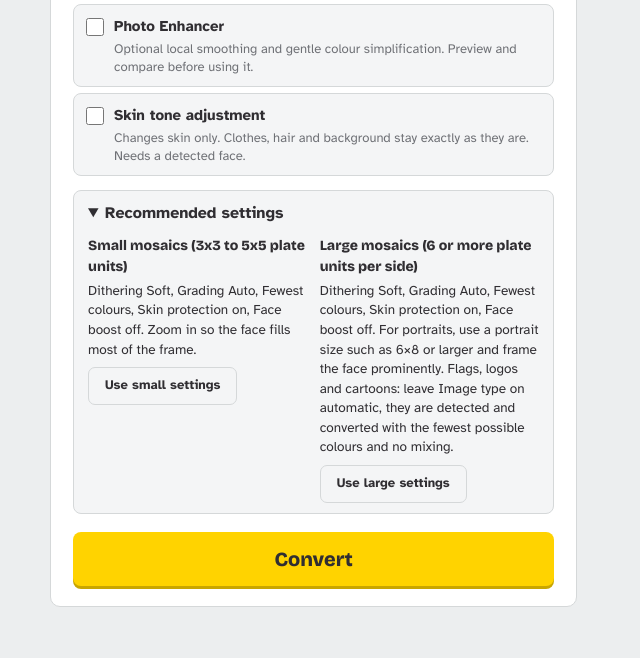
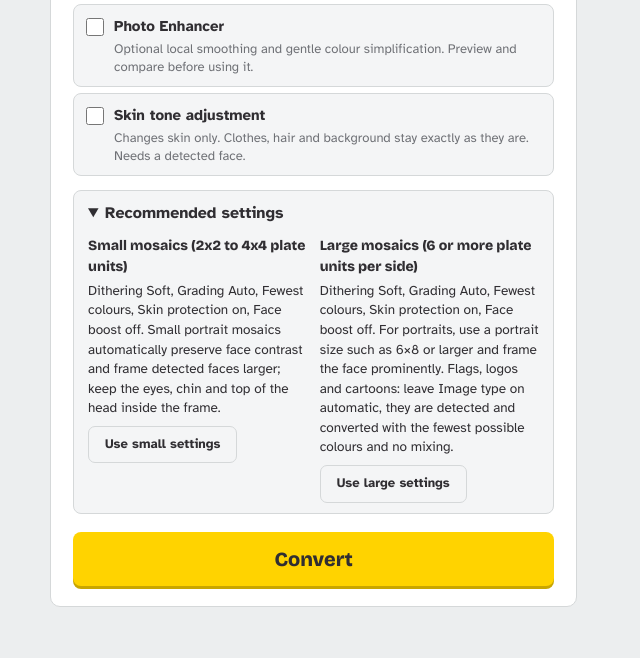
Before and after one commit to taha-81/brick_prototype, a Flask app: template templates/index.html in a window 1280 px wide, after a click on "Recommended settings". Shown: the part 1149-1807 px from the top of the page, without its empty margins (0-640 px from the left). Run offline with Flask 3, Linux system fonts and the light colour scheme; the template is opened without the code that fills it, so the values that code supplies are empty.

Commit message:
small photo details added

```diff
--- a/app.py
+++ b/app.py
@@ -23,7 +23,7 @@ except ImportError:
 except Exception as e:  # anything else: face help is off, everything else still works
     _FACE, FACE_WHY = None, f"Face detection could not start ({type(e).__name__})."
 
-APP_VERSION = "day5-photo-enhancer-54-4"
+APP_VERSION = "day5-small-frame-detail-54-5"
 app = Flask(__name__)
 BASE = os.path.dirname(os.path.abspath(__file__))  # data files are found next to app.py, wherever the server starts
 app.config["MAX_CONTENT_LENGTH"] = 4 * 1024 * 1024  # Vercel refuses bigger requests anyway (about 4.5 MB)
@@ -245,6 +245,31 @@ def face_detail_mask(lab, face_mask_values, face, crop_size):
     if high <= low:
         return np.zeros(face_mask_values.shape)
     return np.clip((score - low) / (high - low), 0, 1) * feature_area
+
+def small_frame_face_detail(crop, w, h, face, face_mask_values):
+    """Pool fine source-image contrast into the face cells before small-frame details disappear."""
+    if cv2 is None or face is None:
+        return np.zeros((h, w))
+    source = np.asarray(crop.convert("RGB"))
+    gray = cv2.cvtColor(source, cv2.COLOR_RGB2GRAY).astype(np.float32)
+    cell_scale = max(crop.width / w, crop.height / h)
+    sigma = max(1.0, cell_scale * 0.22)
+    local_contrast = np.abs(gray - cv2.GaussianBlur(gray, (0, 0), sigmaX=sigma))
+    pooled = cv2.resize(local_contrast, (w, h), interpolation=cv2.INTER_AREA)
+
+    sx, sy = w / crop.width, h / crop.height
+    yy, xx = np.mgrid[0:h, 0:w]
+    fx = (xx + .5 - face[0] * sx) / max(face[2] * sx, 1)
+    fy = (yy + .5 - face[1] * sy) / max(face[3] * sy, 1)
+    feature_area = ((fx >= 0.08) & (fx <= 0.92) & (fy >= 0.2) & (fy <= 0.98)
+                    & (face_mask_values > 0.35))
+    values = pooled[feature_area]
+    if values.size < 8:
+        return np.zeros((h, w))
+    low, high = np.percentile(values, (55, 95))
+    if high <= low:
+        return np.zeros((h, w))
+    return np.clip((pooled - low) / (high - low), 0, 1) * feature_area
 
 def pick_palette(lab, m, k=MAX_COLOURS, stop=0.0, detail=None):
     """Choose at most k palette colours that serve this photo best. Returns a True/False mask over the 94 colours.
@@ -666,14 +691,15 @@ def convert(img, w, h, box=None, dither=DEFAULT_DITHER, grade=None, boost=1.0, s
         crop = img.crop((round(box[0] * iw), round(box[1] * ih), round((box[0] + box[2]) * iw), round((box[1] + box[3]) * ih)))
     else:
         crop = center_crop(img, w, h)
-    upscaled = crop.width < w or crop.height < h
-    resampling = Image.Resampling.LANCZOS if upscaled else Image.Resampling.BOX
-    rgb0 = np.asarray(crop.resize((w, h), resampling), float)  # interpolate small photos; average larger photos per cell
-    orig_lab = srgb_to_lab(rgb0.reshape(-1, 3)).reshape(h, w, 3)
     analysis = analyse_image(crop)
     faces = detect_faces(crop)
     if profile == "auto":  # a real face on a plain background is still a photograph
         profile = "photo" if (faces and analysis["flat_frac"] < 0.985) else analysis["profile"]
+    small_photo = profile == "photo" and max(w, h) <= PLATE_STUDS * 4
+    upscaled = crop.width < w or crop.height < h
+    resampling = Image.Resampling.LANCZOS if upscaled or small_photo else Image.Resampling.BOX
+    rgb0 = np.asarray(crop.resize((w, h), resampling), float)  # interpolate small photos; average larger photos per cell
+    orig_lab = srgb_to_lab(rgb0.reshape(-1, 3)).reshape(h, w, 3)
     face = faces[0] if faces else None
     m = face_mask(w, h, crop.size, face)
     report = dict(profile=profile, detected=analysis, faces=len(faces), dither=dither, grading=grade["mode"], skin_cells=0.0,
@@ -708,9 +734,13 @@ def convert(img, w, h, box=None, dither=DEFAULT_DITHER, grade=None, boost=1.0, s
             rgb = np.where((smask > 0)[..., None], lab_to_srgb(lab.reshape(-1, 3)).reshape(h, w, 3), rgb)
         report["skin_cells"] = round(float((smask > 0.5).mean() * 100), 1)
         detail = face_detail_mask(lab, m, face, crop.size)
+        if small_photo and face is not None:
+            detail = np.maximum(detail, small_frame_face_detail(crop, w, h, face, m))
+            detail = np.minimum(detail * 1.35, 1.0)
         if face is not None:
             local = lab[..., 0] - blurL(lab[..., 0])
-            lab[..., 0] = np.clip(lab[..., 0] + 0.75 * detail * local, 0, 100)
+            detail_gain = 1.2 if small_photo else 0.75
+            lab[..., 0] = np.clip(lab[..., 0] + detail_gain * detail * local, 0, 100)
         report["face_detail_cells"] = round(float((detail > 0.5).mean() * 100), 1)
         if boost > 0 and face is not None:  # extra local contrast on the face only
             L = lab[..., 0]; lab[..., 0] = np.clip(L + boost * m * (L - blurL(L)), 0, 100)
--- a/templates/index.html
+++ b/templates/index.html
@@ -325,8 +325,8 @@ footer{max-width:1180px;margin:0 auto;padding:0 20px 32px;color:var(--mute);font
   <details class="tips">
     <summary>Recommended settings</summary>
     <div class="tipgrid">
-      <div><h5>Small mosaics (3x3 to 5x5 plate units)</h5>
-        <p>Dithering Soft, Grading Auto, Fewest colours, Skin protection on, Face boost off. Zoom in so the face fills most of the frame.</p>
+      <div><h5>Small mosaics (2x2 to 4x4 plate units)</h5>
+        <p>Dithering Soft, Grading Auto, Fewest colours, Skin protection on, Face boost off. Small portrait mosaics automatically preserve face contrast and frame detected faces larger; keep the eyes, chin and top of the head inside the frame.</p>
         <button type="button" class="alt" id="preSmall">Use small settings</button></div>
       <div><h5>Large mosaics (6 or more plate units per side)</h5>
         <p>Dithering Soft, Grading Auto, Fewest colours, Skin protection on, Face boost off. For portraits, use a portrait size such as 6×8 or larger and frame the face prominently. Flags, logos and cartoons: leave Image type on automatic, they are detected and converted with the fewest possible colours and no mixing.</p>
@@ -420,7 +420,8 @@ function cropBox(){return{cx:-E.ox/(E.nw*E.k),cy:-E.oy/(E.nh*E.k),cw:E.Fw/(E.nw*
   const up=e=>{P.delete(e.pointerId);pd=0};fr.addEventListener('pointerup',up);fr.addEventListener('pointercancel',up)})();
 $('zi').onclick=()=>E&&eZoom(E.Fw/2,E.Fh/2,1.25);$('zo').onclick=()=>E&&eZoom(E.Fw/2,E.Fh/2,1/1.25);
 function cover(){E.k=E.k0;E.ox=(E.Fw-E.nw*E.k)/2;E.oy=(E.Fh-E.nh*E.k)/2;eApply()}
-function frameOnFace(){const f=E.face;E.k=Math.max(E.k0,0.52*E.Fh/(f.h*E.nh));E.ox=E.Fw/2-f.cx*E.nw*E.k;E.oy=E.Fh*0.42-f.cy*E.nh*E.k;eApply()}
+function frameOnFace(){const f=E.face,plates=Math.max(...SZ[$('size').value])/16,target=plates<=4?0.60:plates<=5?0.56:0.52;
+  E.k=Math.max(E.k0,target*E.Fh/(f.h*E.nh));E.ox=E.Fw/2-f.cx*E.nw*E.k;E.oy=E.Fh*0.42-f.cy*E.nh*E.k;eApply()}
 $('zr').onclick=()=>{if(!E)return;E.face?frameOnFace():cover()};
 $('photo').onchange=()=>{const f=$('photo').files[0];if(!f)return;const im=$('eimg');
   im.onload=async()=>{if(E)releaseEnhancer(E);$('enhancerPreview').hidden=true;$('err').textContent='';E={nw:im.naturalWidth,nh:im.naturalHeight};$('editor').hidden=false;eLayout();$('fstat').textContent='Preparing photo...';
```
Also changed, not shown: README.md.
